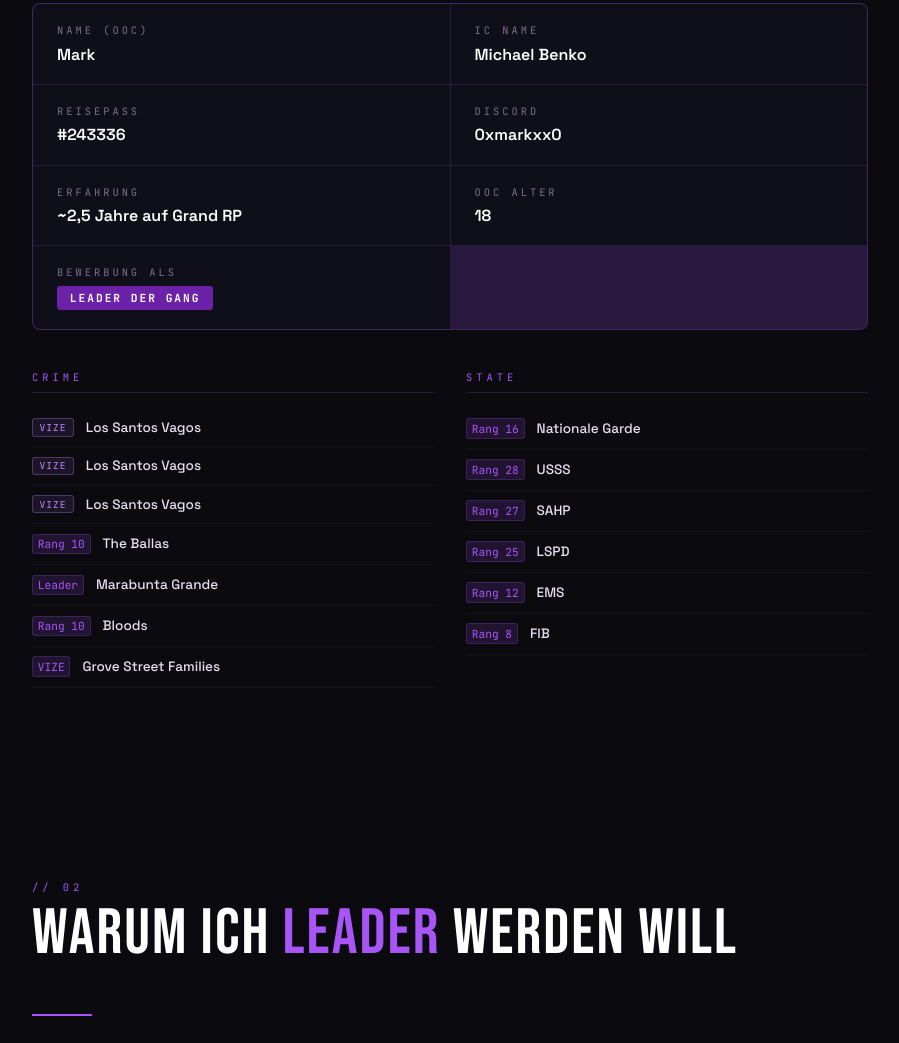
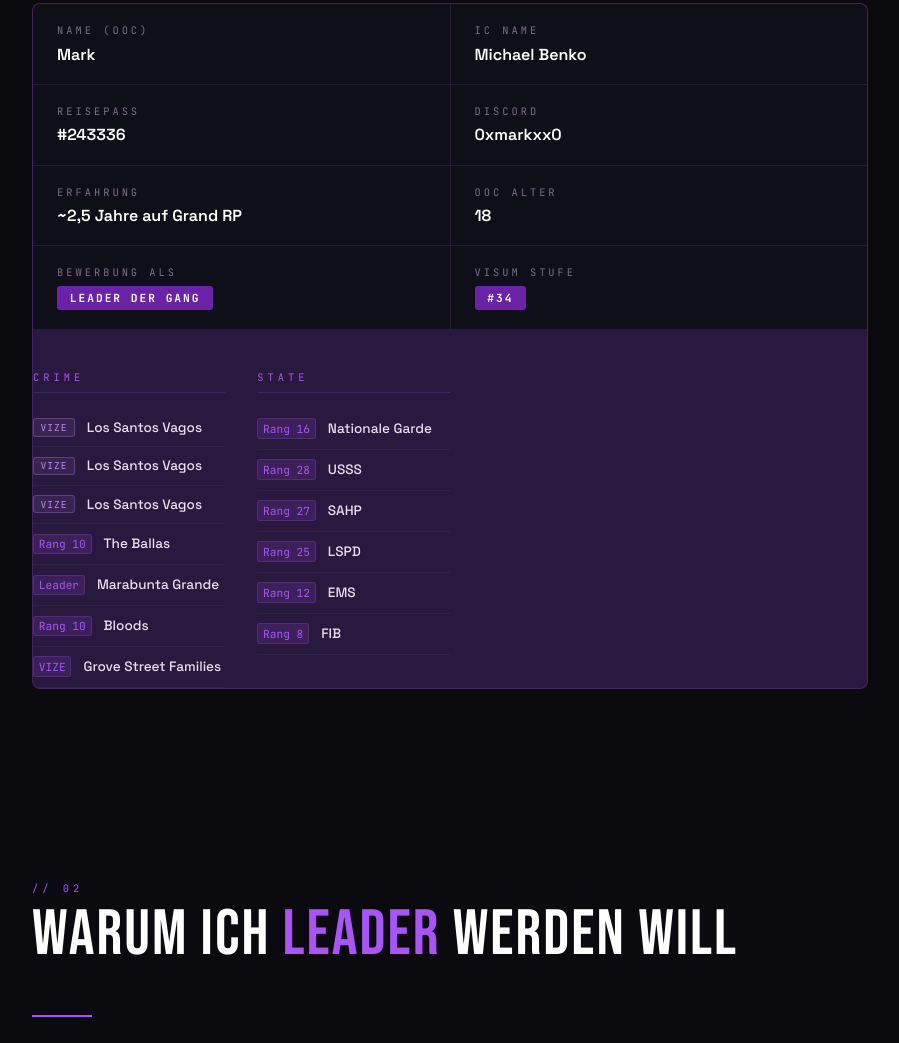
Before and after one commit to michaelrecickij-beep/Ballas-Leader-Bewerbung, a plain HTML site: page index.html in a window 1280 px wide. Shown: the part 1069-2112 px from the top of the page, without its empty margins (190-1089 px from the left). Drawn offline with Linux system fonts and the light colour scheme.

Commit message:
Add visa level information to index.html

```diff
--- a/index.html
+++ b/index.html
@@ -299,7 +299,10 @@
       <div class="about-label">Bewerbung als</div>
       <div class="about-val"><span class="about-badge">Leader der Gang</span></div>
     </div>
-  </div>
+    <div class="about-cell">
+      <div class="about-label">Visum Stufe</div>
+      <div class="about-val"><span class="about-badge">#34</span></div>
+    </div>
 
   <div class="faction-wrap" style="margin-top:2.5rem;">
     <div class="faction-block">
```
